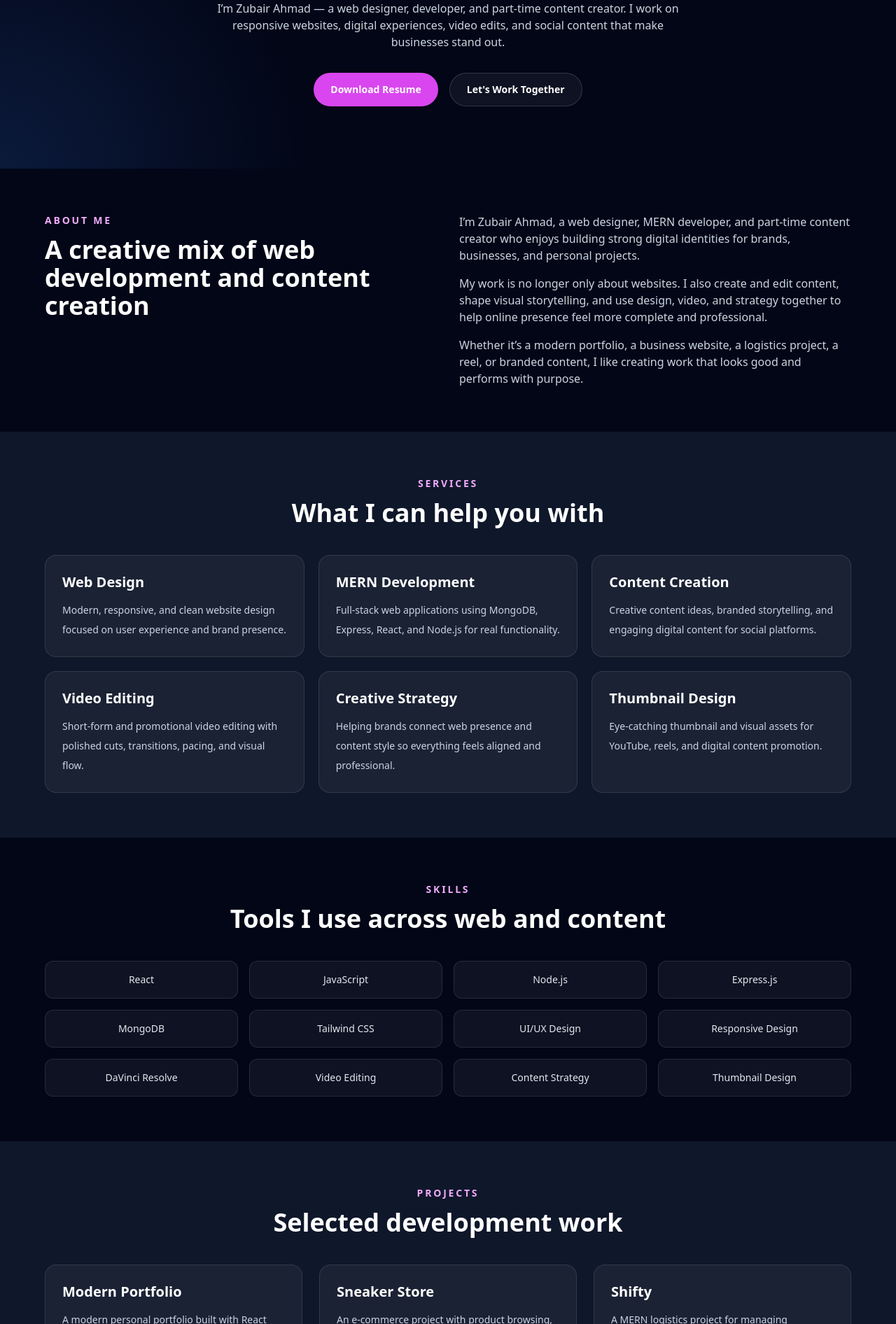
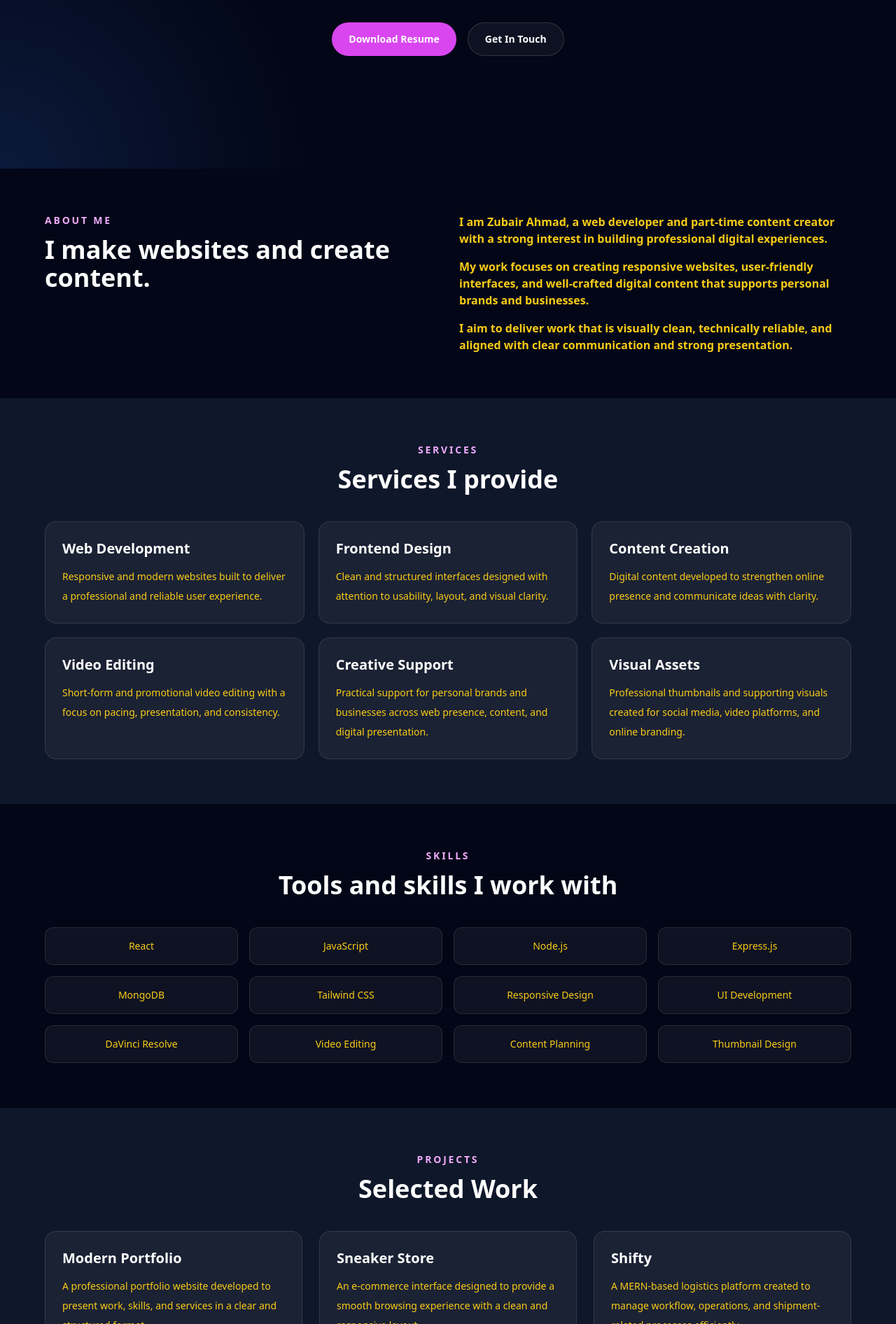
Before and after one commit to zubair2018/live-portfolio, a React (Vite) app: page / in a window 1280 px wide. Shown: the part 528-2420 px from the top of the page at 70% size. Built offline with nearby package versions, Linux system fonts and the light colour scheme.

Commit message:
some changes in UI

```diff
--- a/src/components/About.jsx
+++ b/src/components/About.jsx
@@ -7,26 +7,19 @@ export default function About() {
             About Me
           </p>
           <h2 className="text-3xl font-bold sm:text-4xl">
-            A creative mix of web development and content creation
+            I make websites and create content.
           </h2>
         </div>
 
-        <div className="space-y-4 text-sm leading-7 text-slate-300 sm:text-base">
+        <div className="space-y-4 text-sm leading-7 text-yellow-400 font-bold sm:text-base">
           <p>
-            I’m Zubair Ahmad, a web designer, MERN developer, and part-time
-            content creator who enjoys building strong digital identities for
-            brands, businesses, and personal projects.
+            I am Zubair Ahmad, a web developer and part-time content creator with a strong interest in building professional digital experiences.
           </p>
           <p>
-            My work is no longer only about websites. I also create and edit
-            content, shape visual storytelling, and use design, video, and
-            strategy together to help online presence feel more complete and
-            professional.
+            My work focuses on creating responsive websites, user-friendly interfaces, and well-crafted digital content that supports personal brands and businesses.
           </p>
           <p>
-            Whether it’s a modern portfolio, a business website, a logistics
-            project, a reel, or branded content, I like creating work that looks
-            good and performs with purpose.
+            I aim to deliver work that is visually clean, technically reliable, and aligned with clear communication and strong presentation.
           </p>
         </div>
       </div>
--- a/src/components/Contact.jsx
+++ b/src/components/Contact.jsx
@@ -51,7 +51,7 @@ export default function Contact() {
           <h2 className="text-3xl font-bold sm:text-4xl">
             Let&apos;s build and create something strong
           </h2>
-          <p className="mt-4 text-sm leading-7 text-slate-300 sm:text-base">
+          <p className="mt-4 text-sm leading-7 text-yellow-400 sm:text-base">
             Whether you need a website, a web app, edited content, or creative
             digital support, send me a message here.
           </p>
--- a/src/components/Hero.jsx
+++ b/src/components/Hero.jsx
@@ -8,23 +8,20 @@ export default function Hero() {
 
       <div className="relative mx-auto flex min-h-[88vh] max-w-6xl flex-col items-center justify-center px-4 py-20 text-center sm:px-6 lg:px-8">
         <span className="mb-5 inline-flex items-center rounded-full border border-fuchsia-400/30 bg-fuchsia-400/10 px-4 py-1 text-xs font-medium text-fuchsia-200 sm:text-sm">
-          Web Designer • MERN Developer • Content Creator
+          Web Developer • Content Creator
         </span>
 
         <h1 className="max-w-4xl text-4xl font-extrabold leading-tight sm:text-5xl lg:text-6xl">
-          I build modern websites and create content that helps brands look
-          better, grow faster, and connect with people online.
+         Hello! I'm <span className="text-yellow-400">Zubair</span>, I build modern websites and create digital content.
         </h1>
 
-        <p className="mt-6 max-w-2xl text-sm leading-7 text-slate-300 sm:text-base">
-          I’m Zubair Ahmad — a web designer, developer, and part-time content
-          creator. I work on responsive websites, digital experiences, video
-          edits, and social content that make businesses stand out.
+        <p className="mt-6 max-w-2xl text-md font-bold text-yellow-400 leading-7 sm:text-base">
+          I help brands and individuals establish a clean, professional, and effective online presence through web development and content creation.
         </p>
 
         <div className="mt-8 flex w-full flex-col items-center justify-center gap-4 sm:flex-row">
           <a
-            href="resume.docx"
+            href="/resume.txt"
             download
             className="inline-flex min-h-[48px] items-center justify-center rounded-full bg-fuchsia-500 px-6 py-3 text-sm font-semibold text-white transition hover:bg-fuchsia-600"
           >
@@ -34,7 +31,7 @@ export default function Hero() {
             href="#contact"
             className="inline-flex min-h-[48px] items-center justify-center rounded-full border border-white/15 bg-white/5 px-6 py-3 text-sm font-semibold text-white transition hover:border-fuchsia-400/50 hover:text-fuchsia-300"
           >
-            Let&apos;s Work Together
+            Get In Touch
           </a>
         </div>
       </div>
--- a/src/components/Projects.jsx
+++ b/src/components/Projects.jsx
@@ -2,7 +2,7 @@ const projects = [
   {
     title: "Modern Portfolio",
     description:
-      "A modern personal portfolio built with React and Tailwind CSS to present work in a clean and professional way.",
+      "A professional portfolio website developed to present work, skills, and services in a clear and structured format.",
     tech: ["React", "Tailwind CSS"],
     github: "https://github.com/your-username/modern-portfolio",
     demo: "#",
@@ -10,7 +10,7 @@ const projects = [
   {
     title: "Sneaker Store",
     description:
-      "An e-commerce project with product browsing, shopping flow, and responsive UI for a better user experience.",
+      "An e-commerce interface designed to provide a smooth browsing experience with a clean and responsive layout.",
     tech: ["React", "Redux", "Stripe"],
     github: "https://github.com/your-username/sneaker-store",
     demo: "#",
@@ -18,7 +18,7 @@ const projects = [
   {
     title: "Shifty",
     description:
-      "A MERN logistics project for managing shipments, workflow, and transport-related operations in a structured way.",
+      "A MERN-based logistics platform created to manage workflow, operations, and shipment-related processes efficiently.",
     tech: ["MongoDB", "Express", "React", "Node.js"],
     github: "https://github.com/your-username/shifty",
     demo: "#",
@@ -34,7 +34,7 @@ export default function Projects() {
             Projects
           </p>
           <h2 className="text-3xl font-bold sm:text-4xl">
-            Selected development work
+            Selected Work
           </h2>
         </div>
 
@@ -47,7 +47,7 @@ export default function Projects() {
               <h3 className="text-xl font-semibold text-white">
                 {project.title}
               </h3>
-              <p className="mt-3 text-sm leading-7 text-slate-300">
+              <p className="mt-3 text-sm leading-7 text-yellow-400 ">
                 {project.description}
               </p>
 
--- a/src/components/Services.jsx
+++ b/src/components/Services.jsx
@@ -1,27 +1,27 @@
 const services = [
   {
-    title: "Web Design",
-    desc: "Modern, responsive, and clean website design focused on user experience and brand presence.",
+    title: "Web Development",
+    desc: "Responsive and modern websites built to deliver a professional and reliable user experience.",
   },
   {
-    title: "MERN Development",
-    desc: "Full-stack web applications using MongoDB, Express, React, and Node.js for real functionality.",
+    title: "Frontend Design",
+    desc: "Clean and structured interfaces designed with attention to usability, layout, and visual clarity.",
   },
   {
     title: "Content Creation",
-    desc: "Creative content ideas, branded storytelling, and engaging digital content for social platforms.",
+    desc: "Digital content developed to strengthen online presence and communicate ideas with clarity.",
   },
   {
     title: "Video Editing",
-    desc: "Short-form and promotional video editing with polished cuts, transitions, pacing, and visual flow.",
+    desc: "Short-form and promotional video editing with a focus on pacing, presentation, and consistency.",
   },
   {
-    title: "Creative Strategy",
-    desc: "Helping brands connect web presence and content style so everything feels aligned and professional.",
+    title: "Creative Support",
+    desc: "Practical support for personal brands and businesses across web presence, content, and digital presentation.",
   },
   {
-    title: "Thumbnail Design",
-    desc: "Eye-catching thumbnail and visual assets for YouTube, reels, and digital content promotion.",
+    title: "Visual Assets",
+    desc: "Professional thumbnails and supporting visuals created for social media, video platforms, and online branding.",
   },
 ];
 
@@ -34,7 +34,7 @@ export default function Services() {
             Services
           </p>
           <h2 className="text-3xl font-bold sm:text-4xl">
-            What I can help you with
+            Services I provide
           </h2>
         </div>
 
@@ -47,7 +47,7 @@ export default function Services() {
               <h3 className="text-xl font-semibold text-white">
                 {service.title}
               </h3>
-              <p className="mt-3 text-sm leading-7 text-slate-300">
+              <p className="mt-3 text-sm leading-7 text-yellow-400 ">
                 {service.desc}
               </p>
             </div>
--- a/src/components/Skills.jsx
+++ b/src/components/Skills.jsx
@@ -5,11 +5,11 @@ const skills = [
   "Express.js",
   "MongoDB",
   "Tailwind CSS",
-  "UI/UX Design",
   "Responsive Design",
+  "UI Development",
   "DaVinci Resolve",
   "Video Editing",
-  "Content Strategy",
+  "Content Planning",
   "Thumbnail Design",
 ];
 
@@ -22,7 +22,7 @@ export default function Skills() {
             Skills
           </p>
           <h2 className="text-3xl font-bold sm:text-4xl">
-            Tools I use across web and content
+            Tools and skills I work with
           </h2>
         </div>
 
@@ -30,7 +30,7 @@ export default function Skills() {
           {skills.map((skill) => (
             <div
               key={skill}
-              className="rounded-xl border border-white/10 bg-white/5 px-4 py-4 text-center text-sm font-medium text-slate-200 transition hover:border-fuchsia-400/40 hover:text-white"
+              className="rounded-xl border border-white/10 bg-white/5 px-4 py-4 text-center text-sm font-medium text-yellow-400 transition hover:border-fuchsia-400/40 hover:text-white"
             >
               {skill}
             </div>
```
Also changed, not shown: src/components/ContentWork.jsx (+10 -12 lines).
